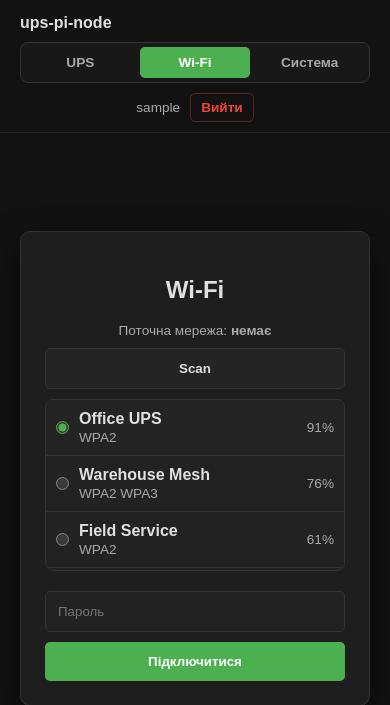
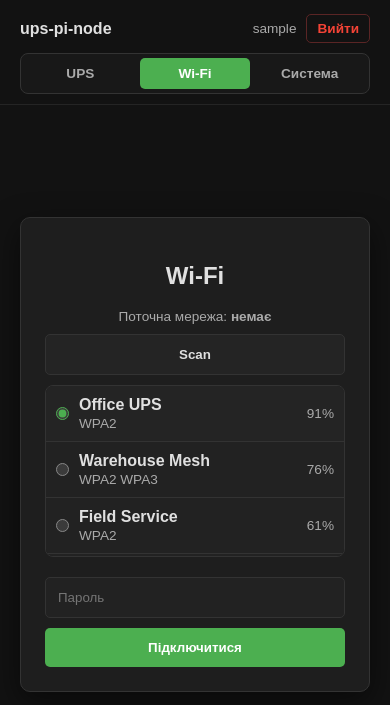
Before and after one commit to Pavlo-homelan/ups-node, a Flask app: page /wifi in a window 390 px wide. Shown: the top 705 px of the page. Run offline with Flask 3, Linux system fonts and the light colour scheme; the visitor is signed in with stand-in values (Sample User, id 1).

Commit message:
Add repository banner and refine header layout
- Add the ups-pi-node banner under repository assets and show it at the top of README.
- Keep the web header text-based while positioning the brand on the left, tabs in the center, and user actions on the right for desktop.
- Adjust mobile header layout so brand/actions sit above the tabs.

```diff
--- a/app/static/css/style.css
+++ b/app/static/css/style.css
@@ -46,12 +46,13 @@ body { font-family: 'Segoe UI', sans-serif; background: var(--bg); color: var(--
 .container { width: 100%; display: flex; flex: 1 0 auto; justify-content: center; align-items: center; padding: 20px; box-sizing: border-box; }
 .auth-page .container { flex: initial; padding: 0; }
 .page-header, .page-footer { width: 100%; flex: 0 0 auto; box-sizing: border-box; }
-.page-header { position: relative; display: flex; justify-content: center; padding: 14px 20px 10px; border-bottom: 1px solid var(--page-line); }
+.page-header { display: grid; grid-template-columns: minmax(0, 1fr) minmax(280px, 440px) minmax(0, 1fr); grid-template-areas: "brand tabs actions"; align-items: start; gap: 10px 16px; padding: 14px 20px 10px; border-bottom: 1px solid var(--page-line); }
 .page-header-inner { width: 440px; max-width: calc(100vw - 40px); display: grid; gap: 10px; }
-.page-brand { display: flex; justify-content: flex-start; align-items: baseline; gap: 8px; color: var(--text); text-decoration: none; }
+.page-brand { grid-area: brand; display: flex; justify-self: start; align-items: center; min-width: 0; min-height: 42px; gap: 8px; color: var(--text); text-decoration: none; }
 .page-brand-main { font-weight: bold; }
 .page-brand-sub { color: var(--muted); font-size: 0.85em; }
-.header-actions { position: absolute; top: 14px; right: 20px; display: flex; align-items: center; gap: 10px; font-size: 0.85em; }
+.page-tabs { grid-area: tabs; width: min(440px, 100%); justify-self: center; }
+.header-actions { grid-area: actions; display: flex; justify-self: end; align-items: center; gap: 10px; min-height: 42px; font-size: 0.85em; }
 .header-user { color: var(--muted); }
 .header-logout { width: auto; padding: 6px 10px; background: transparent; border: 1px solid var(--danger-border); color: var(--red); font-size: 1em; }
 .page-footer { padding: 10px 20px 14px; border-top: 1px solid var(--page-line); color: var(--muted-soft); font-size: 0.8em; text-align: center; }
@@ -209,8 +210,9 @@ button:disabled { opacity: 0.5; cursor: default; }
 .system-section-title { margin: 16px 0 6px; color: var(--muted); font-size: 0.85em; font-weight: bold; text-align: left; }
 
 @media (max-width: 720px) {
-    .page-header { display: grid; gap: 10px; }
-    .header-actions { position: static; justify-content: center; }
+    .page-header { grid-template-columns: minmax(0, 1fr) auto; grid-template-areas: "brand actions" "tabs tabs"; align-items: center; gap: 10px; }
+    .page-brand, .header-actions { min-height: auto; }
+    .page-tabs { width: 100%; max-width: none; }
     .ups-overview-main, .ups-overview-topline, .ups-overview-metrics { grid-template-columns: 1fr; }
     .ups-overview-charge strong { font-size: 3rem; }
 }
--- a/app/templates/_page_header.html
+++ b/app/templates/_page_header.html
@@ -1,8 +1,8 @@
 <header class="page-header">
-    <div class="page-header-inner">
-        <a class="page-brand" href="{{ url_for('main.dashboard') }}">
-            <span class="page-brand-main">ups-pi-node</span>
-        </a>
+    <a class="page-brand" href="{{ url_for('main.dashboard') }}">
+        <span class="page-brand-main">ups-pi-node</span>
+    </a>
+    <div class="page-tabs">
         {% include "_tabs.html" %}
     </div>
     <div class="header-actions">
--- a/app/templates/base.html
+++ b/app/templates/base.html
@@ -22,12 +22,13 @@
         .container { width: 100%; display: flex; flex: 1 0 auto; justify-content: center; align-items: center; padding: 20px; box-sizing: border-box; }
         .auth-page .container { flex: initial; padding: 0; }
         .page-header, .page-footer { width: 100%; flex: 0 0 auto; box-sizing: border-box; }
-        .page-header { position: relative; display: flex; justify-content: center; padding: 14px 20px 10px; border-bottom: 1px solid var(--page-line); }
+        .page-header { display: grid; grid-template-columns: minmax(0, 1fr) minmax(280px, 440px) minmax(0, 1fr); grid-template-areas: "brand tabs actions"; align-items: start; gap: 10px 16px; padding: 14px 20px 10px; border-bottom: 1px solid var(--page-line); }
         .page-header-inner { width: 440px; max-width: calc(100vw - 40px); display: grid; gap: 10px; }
-        .page-brand { display: flex; justify-content: flex-start; align-items: baseline; gap: 8px; color: var(--text); text-decoration: none; }
+        .page-brand { grid-area: brand; display: flex; justify-self: start; align-items: center; min-width: 0; min-height: 42px; gap: 8px; color: var(--text); text-decoration: none; }
         .page-brand-main { font-weight: bold; }
         .page-brand-sub { color: var(--muted); font-size: 0.85em; }
-        .header-actions { position: absolute; top: 14px; right: 20px; display: flex; align-items: center; gap: 10px; font-size: 0.85em; }
+        .page-tabs { grid-area: tabs; width: min(440px, 100%); justify-self: center; }
+        .header-actions { grid-area: actions; display: flex; justify-self: end; align-items: center; gap: 10px; min-height: 42px; font-size: 0.85em; }
         .header-user { color: var(--muted); }
         .header-logout { width: auto; padding: 6px 10px; background: transparent; border: 1px solid var(--danger-border); color: var(--red); font-size: 1em; }
         .page-footer { padding: 10px 20px 14px; border-top: 1px solid var(--page-line); color: var(--muted-soft); font-size: 0.8em; text-align: center; }
@@ -42,8 +43,9 @@
         .DISCHARGE { color: var(--red); }
         .CHARGED { color: var(--green); }
         @media (max-width: 720px) {
-            .page-header { display: grid; gap: 10px; }
-            .header-actions { position: static; justify-content: center; }
+            .page-header { grid-template-columns: minmax(0, 1fr) auto; grid-template-areas: "brand actions" "tabs tabs"; align-items: center; gap: 10px; }
+            .page-brand, .header-actions { min-height: auto; }
+            .page-tabs { width: 100%; max-width: none; }
         }
     </style>
 </head>
```
Also changed, not shown: app/static/css/styles.css (+7 -5 lines), README.md, assets/ups-pi-node-banner.png (added).
